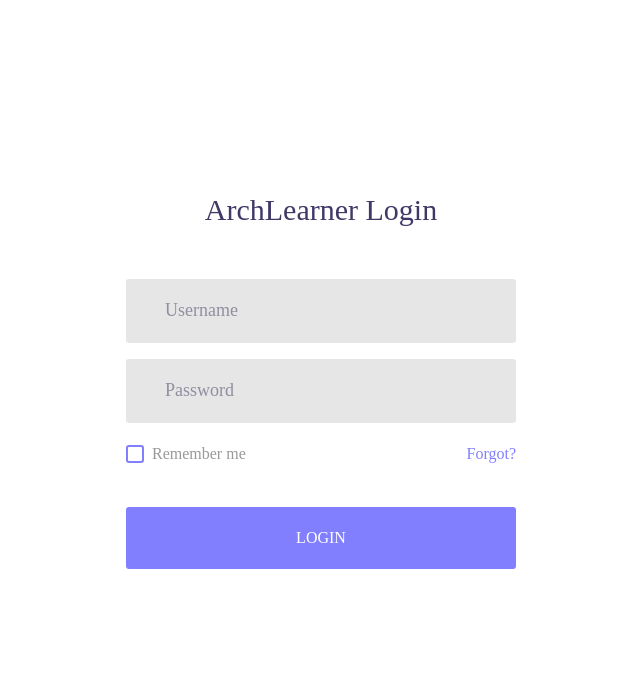
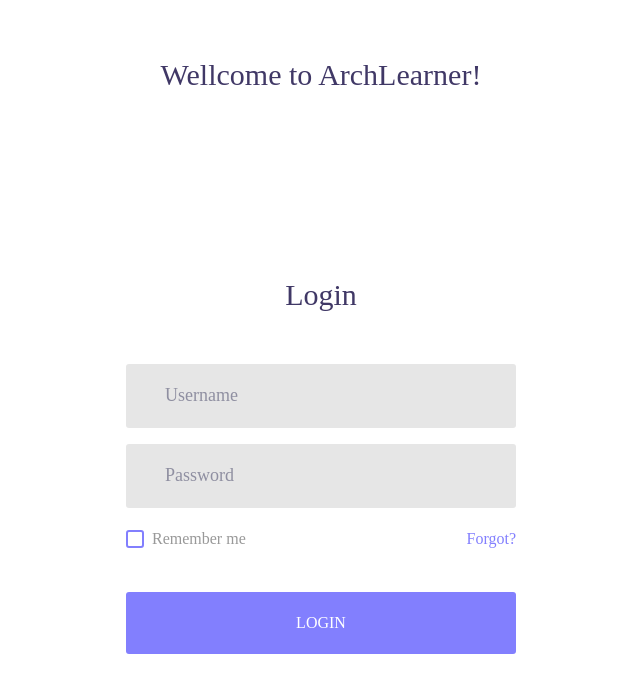
Before and after one commit to DawidPado/thesis-project, a Flask app: page /login/ in a window 1280 px wide. Shown: the top 693 px of the page, without its empty margins (319-959 px from the left). Run offline with Flask 2, Linux system fonts and the light colour scheme; some libraries are stand-ins or nearby versions; some web fonts are replaced.

Commit message:
login template update

```diff
--- a/app.py
+++ b/app.py
@@ -40,7 +40,6 @@ def login():
        parser.add_argument("username")
        parser.add_argument("password")
        args = parser.parse_args()
-       status = {}
        with open('json/file.json', 'r') as myfile:
            data = myfile.read()
        # parse file
--- /dev/null
+++ b/static/js/auth.js
@@ -0,0 +1,53 @@
+$(document).ready(function() {
+
+	$('#loginSubmit').on('click', function(e) {
+		e.preventDefault();
+
+		var username = $('#username').val();
+		var password = $('#password').val();
+
+				$.ajax({
+					method: 'POST',
+					url: '/login',
+					contentType: 'application/json;charset=UTF-8',
+					data: JSON.stringify({'username': username, 'password': password}),
+					dataType: "json",
+					success: function(data) {
+					    if (data.status=="success") {
+                            window.location.href = "http://127.0.0.1:5000/";
+                        }
+					    else{
+					      //  $("#myform").replaceWith(data.form);
+                            window.location.href = "http://127.0.0.1:5000/login/";
+                        }
+					},
+					statusCode: {
+						400: function(response) {
+                            console.log(response);
+						}
+					},
+					error: function(err) {
+					    window.location.href = "http://127.0.0.1:5000/login/";
+						console.log(err);
+					}
+				});
+	});
+
+	$('#logout').on('click', function(e) {
+		e.preventDefault();
+
+		$.ajax({
+			url: '/logout',
+			dataType: "json",
+			success: function(data) {
+				localStorage.setItem('loggedin', 0);
+				$('#sign').show();
+				$('#logoff').hide();
+				$('#msg').html('<span style="color: green;">You are logged off</span>');
+			},
+			error: function(err) {
+				console.log(err);
+			}
+		});
+	});
+});
--- a/templates/login.html
+++ b/templates/login.html
@@ -31,22 +31,24 @@
 
 	<div class="limiter">
 		<div class="container-login100">
-
+                <span class="login100-form-title p-b-51" style="text-transform: initial">
+						 Wellcome to ArchLearner!
+					</span>
 			<div class="wrap-login100 p-t-50 p-b-90">
 
-				<form class="login100-form validate-form flex-sb flex-w" action = "/login" method = "POST">
-					<span class="login100-form-title p-b-51">
-						ArchLearner Login
+				<form class="login100-form validate-form flex-sb flex-w" >
+					<span class="login100-form-title p-b-51" style="text-transform: initial">
+						 Login
 					</span>
 
 					<div class="wrap-input100 validate-input m-b-16" data-validate = "Username is required">
-						<input class="input100" type="text" name="username" placeholder="Username">
+						<input class="input100" type="text" name="username" placeholder="Username" id="username">
 						<span class="focus-input100"></span>
 					</div>
 
 
 					<div class="wrap-input100 validate-input m-b-16" data-validate = "Password is required">
-						<input class="input100" type="password" name="password" placeholder="Password">
+						<input class="input100" type="password" name="password" placeholder="Password" id="password">
 						<span class="focus-input100"></span>
 					</div>
 
@@ -65,8 +67,8 @@
 						</div>
 					</div>
 
-					<div class="container-login100-form-btn m-t-17">
-						<button class="login100-form-btn">
+					<div class="container-login100-form-btn m-t-17" >
+						<button class="login100-form-btn" id="loginSubmit" >
 							Login
 						</button>
 					</div>
@@ -95,6 +97,7 @@
 	<script src="../static/vendor/countdowntime/countdowntime.js"></script>
 <!--===============================================================================================-->
 	<script src="../static/js/main.js"></script>
+    <script src="../static/js/auth.js"></script>
 
 </body>
 </html>
```
